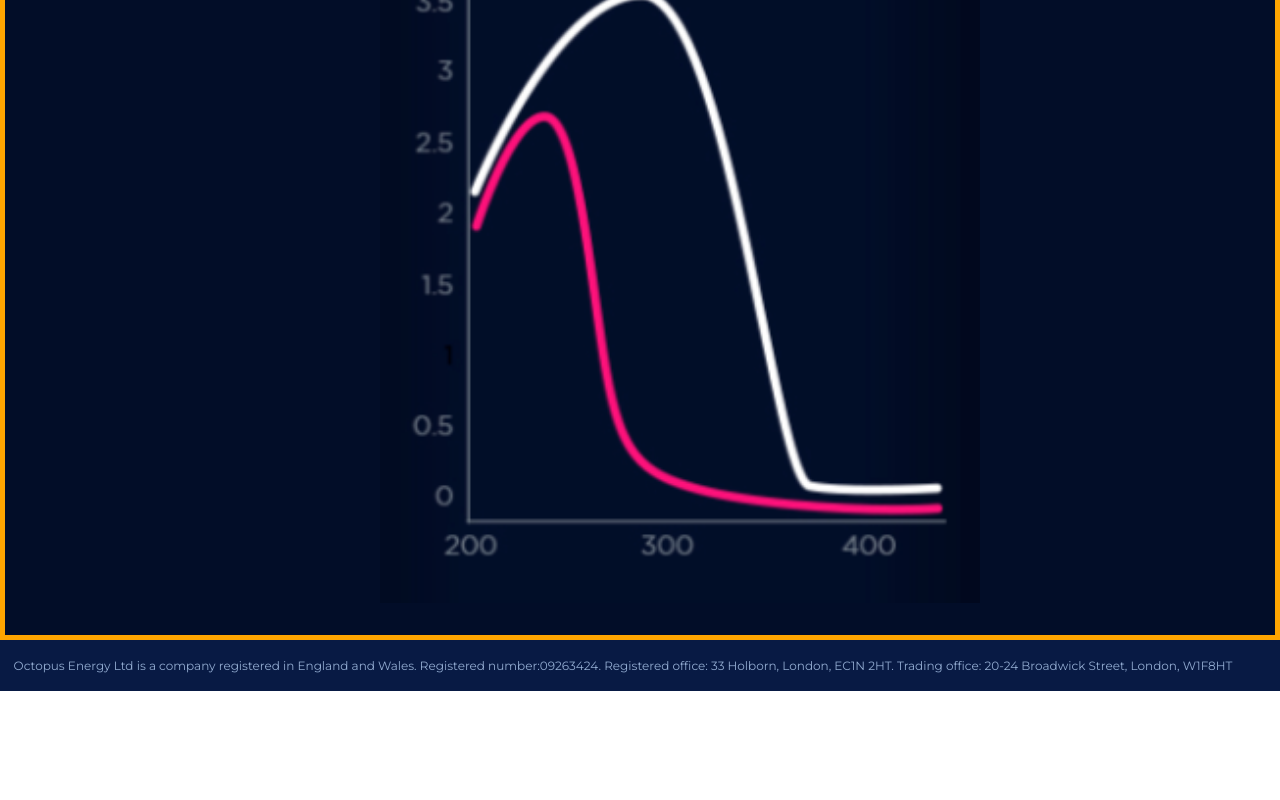
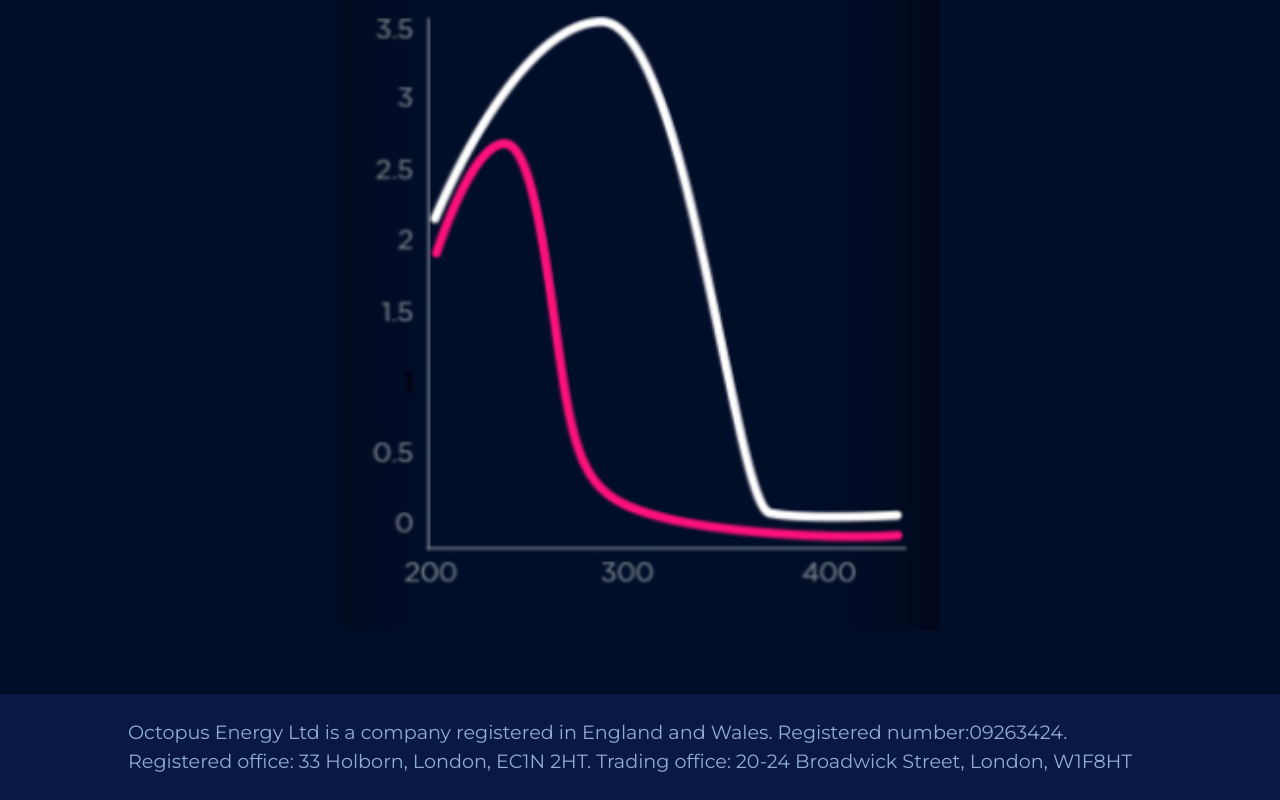
Before and after one commit to maciejk77/oe-test, a React (Vite) app: page / in a window 1280 px wide. Shown: the part 328-1128 px from the top of the page. Before the commit the page ends 1019 px from the top, so only its background shows below. Built offline with nearby package versions, Linux system fonts and the light colour scheme.

Commit message:
media queries in ItemSpec

```diff
--- a/src/components/Footer/styles.scss
+++ b/src/components/Footer/styles.scss
@@ -8,3 +8,22 @@
   line-height: 1.2rem;
   padding: 1rem 0.85rem;
 }
+
+@media (min-width: $mobile-landscape) {
+  .footer {
+    padding: 1rem 3rem;
+  }
+}
+
+@media (min-width: $tablet) {
+  .footer {
+    font-size: $font-medium;
+    line-height: 1.8rem;
+  }
+}
+
+@media (min-width: $desktop) {
+  .footer {
+    padding: 1.5rem 8rem;
+  }
+}
--- a/src/components/ItemPerformance/styles.scss
+++ b/src/components/ItemPerformance/styles.scss
@@ -19,8 +19,8 @@
 
 @media (min-width: $mobile-landscape) {
   .item-performance {
-    border: 5px solid orange;
-    padding-left: 5rem;
+    padding: 2rem 5rem;
+    font-weight: bold;
 
     &__graph {
       width: 80%;
--- a/src/components/ItemSpecification/styles.scss
+++ b/src/components/ItemSpecification/styles.scss
@@ -22,3 +22,35 @@
     line-height: 1.75rem;
   }
 }
+
+@media (min-width: $mobile-landscape) {
+  .item-specification {
+    padding: 2rem 5rem;
+  }
+}
+
+@media (min-width: $tablet) {
+  .item-specification {
+    text-align: center;
+    padding: 2rem 8rem;
+    font-size: $font-larger-medium * 0.75;
+    line-height: 1.9rem;
+
+    &__header {
+      font-size: $font-big;
+    }
+  }
+}
+
+@media (min-width: $desktop) {
+  .item-specification {
+    &__header {
+      padding-bottom: 1.5rem;
+    }
+    &__specification {
+      width: 80%;
+      margin: 0 auto;
+      margin-bottom: 2rem;
+    }
+  }
+}
```
